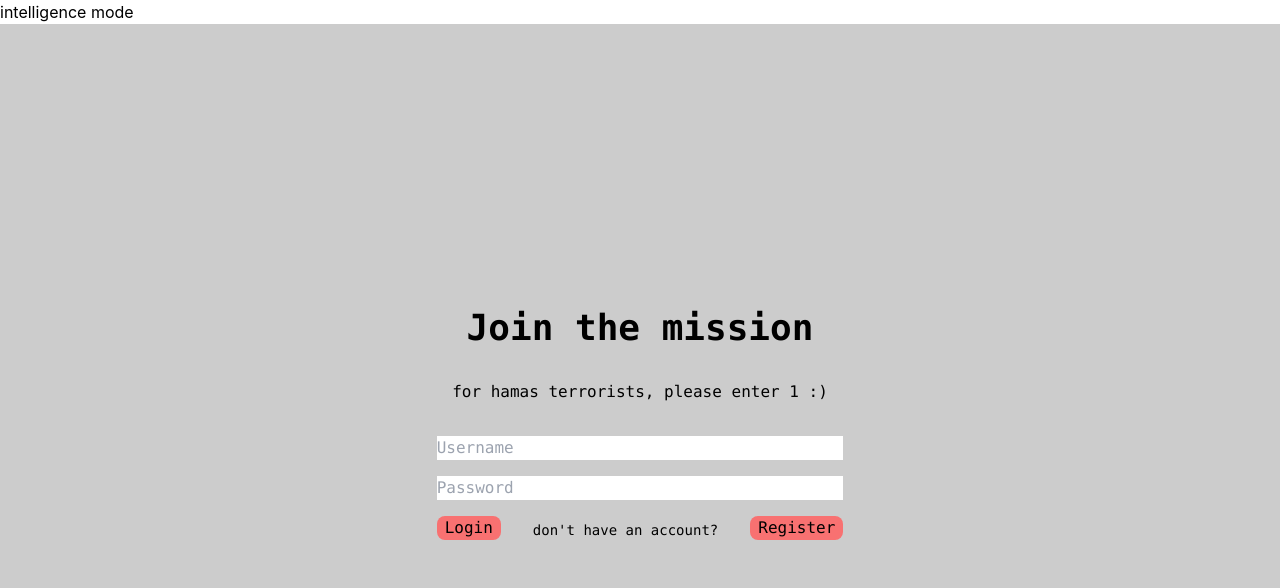
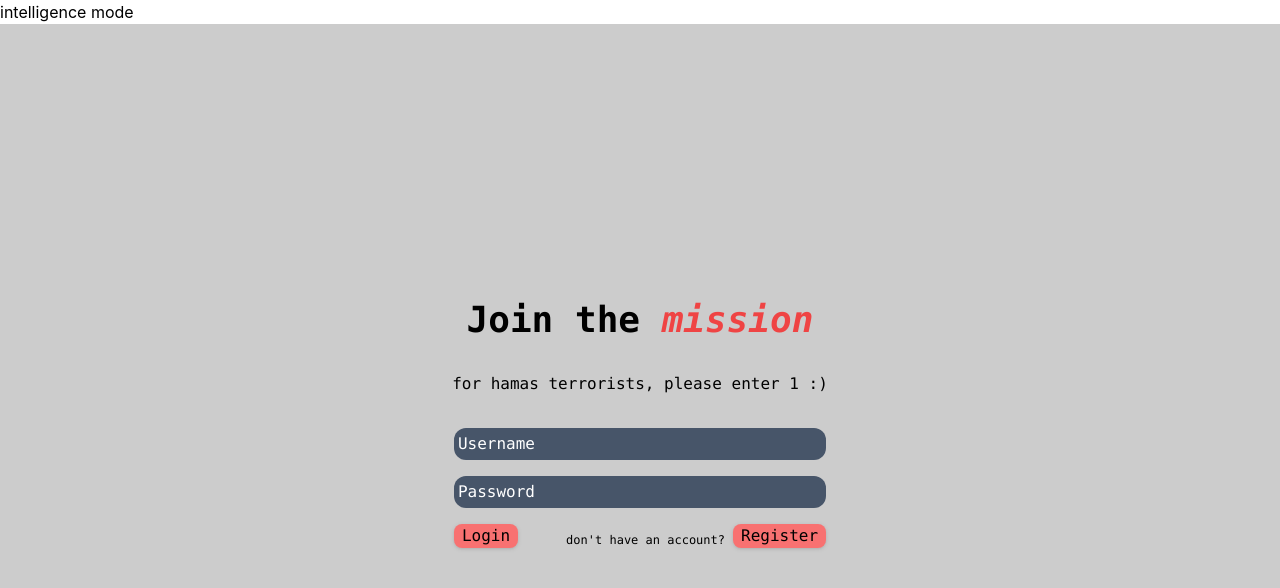
Before and after one commit to IdanHaf/ChasingTheSun, a React (Create React App) app in the folder frontend/: page /login in a window 1280 px wide. Shown: the top 588 px of the page. Built offline with nearby package versions, Linux system fonts and the light colour scheme.

Commit message:
improved login page

```diff
--- a/frontend/src/pages/Login.js
+++ b/frontend/src/pages/Login.js
@@ -1,24 +1,57 @@
 // log in page
 import React, { useState } from "react";
+import { twJoin } from "tailwind-merge";
+function Login() {
+  const [username, setUsername] = useState("");
+  const [password, setPassword] = useState("");
+  const [clicked, setClicked] = useState(false);
 
-function Login() {
   return (
-    <div className="flex flex-col w-screen h-screen justify-center items-center gap-8 bg-black/20 font-mono">
-      <h1 className="font-bold text-4xl">Join the mission</h1>
+    <div className="w-screen h-screen bg-black/20 flex justify-center items-center">
+      <div
+        className={twJoin(
+          "flex flex-col justify-center items-center gap-8 font-mono",
+          clicked && "animate-shrink fill-mode-forwards"
+        )}
+      >
+        <h1 className="font-bold text-4xl">
+          Join the <span className="text-red-500 italic">mission</span>
+        </h1>
         <h2>for hamas terrorists, please enter 1 :)</h2>
-      <form className="flex flex-col gap-4">
-        <input type="text" placeholder="Username" className="" />
-        <input type="password" placeholder="Password" />
-        <div className="flex gap-8 items-end">
-          <button type="submit" className="bg-red-400 px-2 rounded-lg">
+        <form
+          className="flex flex-col gap-4"
+          onSubmit={(e) => e.preventDefault()}
+        >
+          <input
+            type="text"
+            placeholder="Username"
+            className="p-1 rounded-xl bg-slate-600 placeholder:text-white text-white"
+          />
+          <input
+            type="password"
+            placeholder="Password"
+            className="p-1 rounded-xl bg-slate-600 placeholder:text-white text-white"
+          />
+          <div className="flex flex-wrap gap-12 items-end">
+            <button
+              type="submit"
+              className="bg-red-400 hover:bg-red-500 px-2 rounded-lg drop-shadow"
+              onClick={() => setClicked(true)}
+            >
               Login
             </button>
-          <p className="text-sm">don't have an account?</p>
-          <button type="submit" className="bg-red-400 px-2 rounded-lg">
+            <div className="flex items-end gap-2">
+              <p className="text-xs">don't have an account?</p>
+              <button
+                type="submit"
+                className="bg-red-400 hover:bg-red-500 px-2 rounded-lg drop-shadow"
+              >
                 Register
               </button>
             </div>
+          </div>
         </form>
+      </div>
     </div>
   );
 }
--- a/frontend/tailwind.config.js
+++ b/frontend/tailwind.config.js
@@ -40,10 +40,19 @@ module.exports = {
           "0%": { opacity: 1 },
           "100%": { opacity: 0 },
         },
+        shrink: {
+          "0%": {
+            transform: "scale(1)",
+          },
+          "100%": {
+            transform: "scale(0)",
+          },
+        },
       },
       animation: {
         "fade-in": "fadeIn 1s ease-in-out", // Adjust the duration as needed
         "fade-out": "fadeOut 1s ease-in-out", // Adjust the duration as needed
+        shrink: "shrink 0.5s ease-in-out", // Adjust the duration as needed
       },
     },
   },
```
Lines whose indentation alone changed are shown as unchanged.
